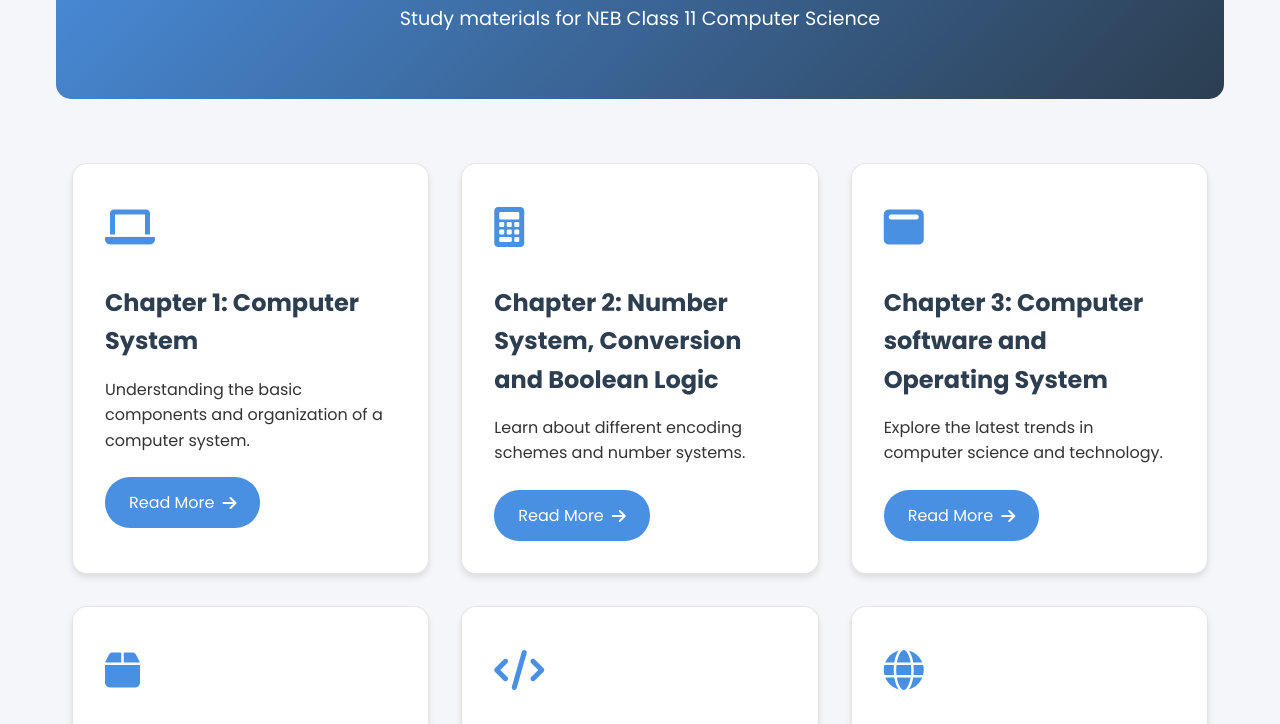
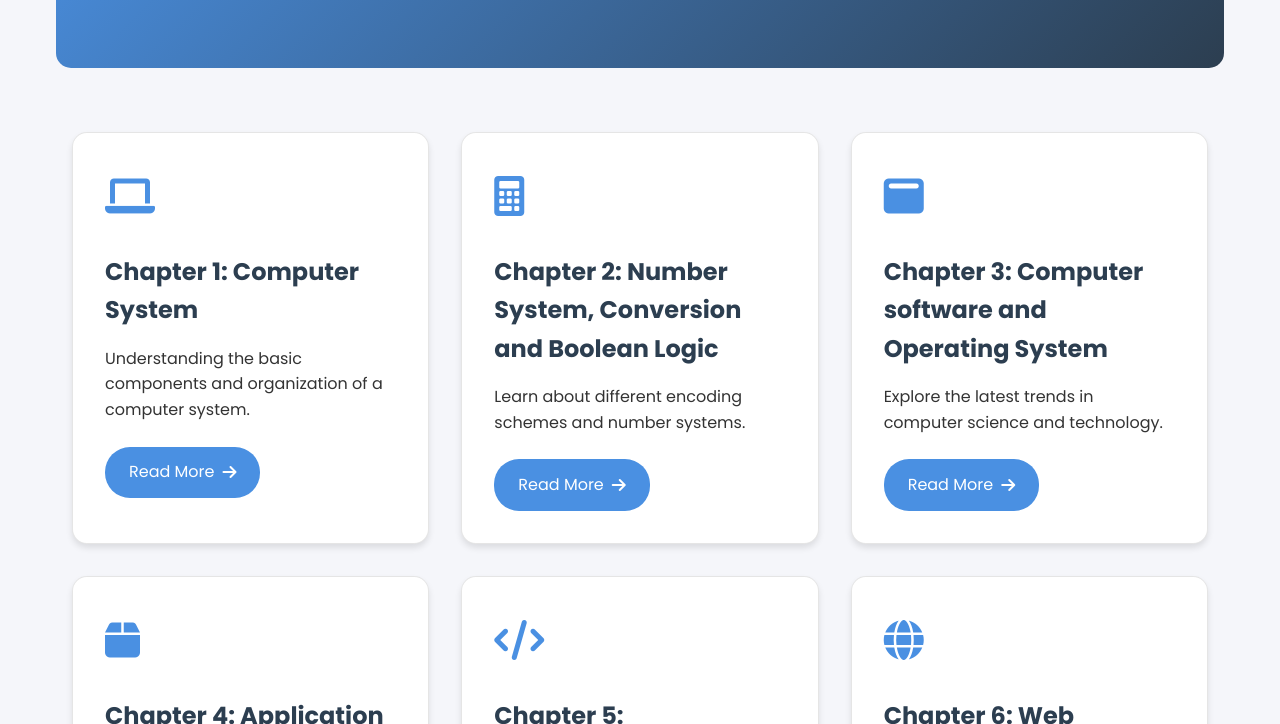
Before and after one commit to Bhu-pen/Computer-Science, a plain HTML site: page index.html in a window 1280 px wide. Shown: the part 220-944 px from the top of the page. Drawn offline with nearby package versions, Linux system fonts and the light colour scheme.

Commit message:
Update index.html

```diff
--- a/index.html
+++ b/index.html
@@ -26,7 +26,7 @@
     <main>
         <section class="hero">
             <h1>Class 11 Computer Science Notes</h1>
-            <p>Study materials for NEB Class 11 Computer Science</p>
+
         </section>
 
         <section class="chapter-grid">
```
